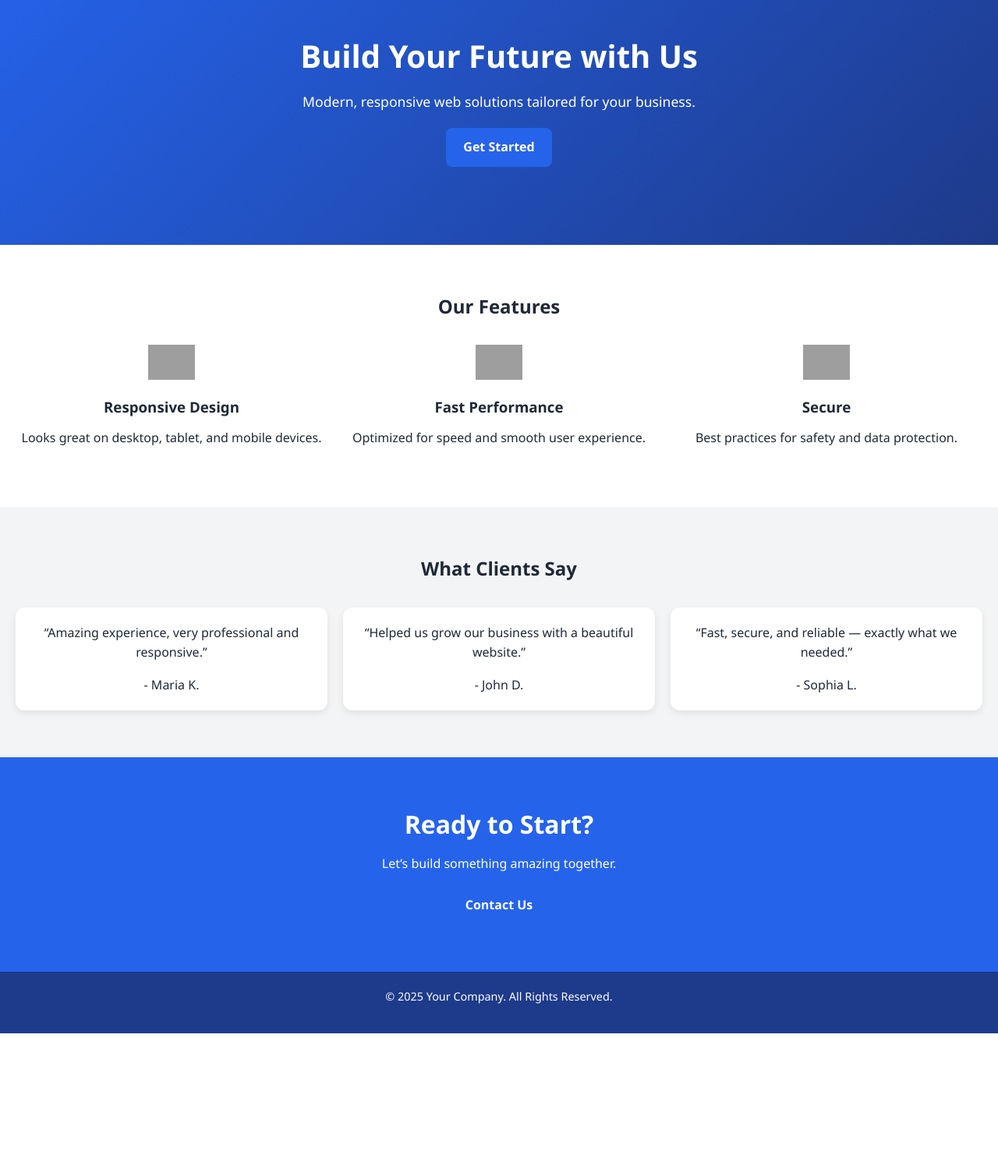
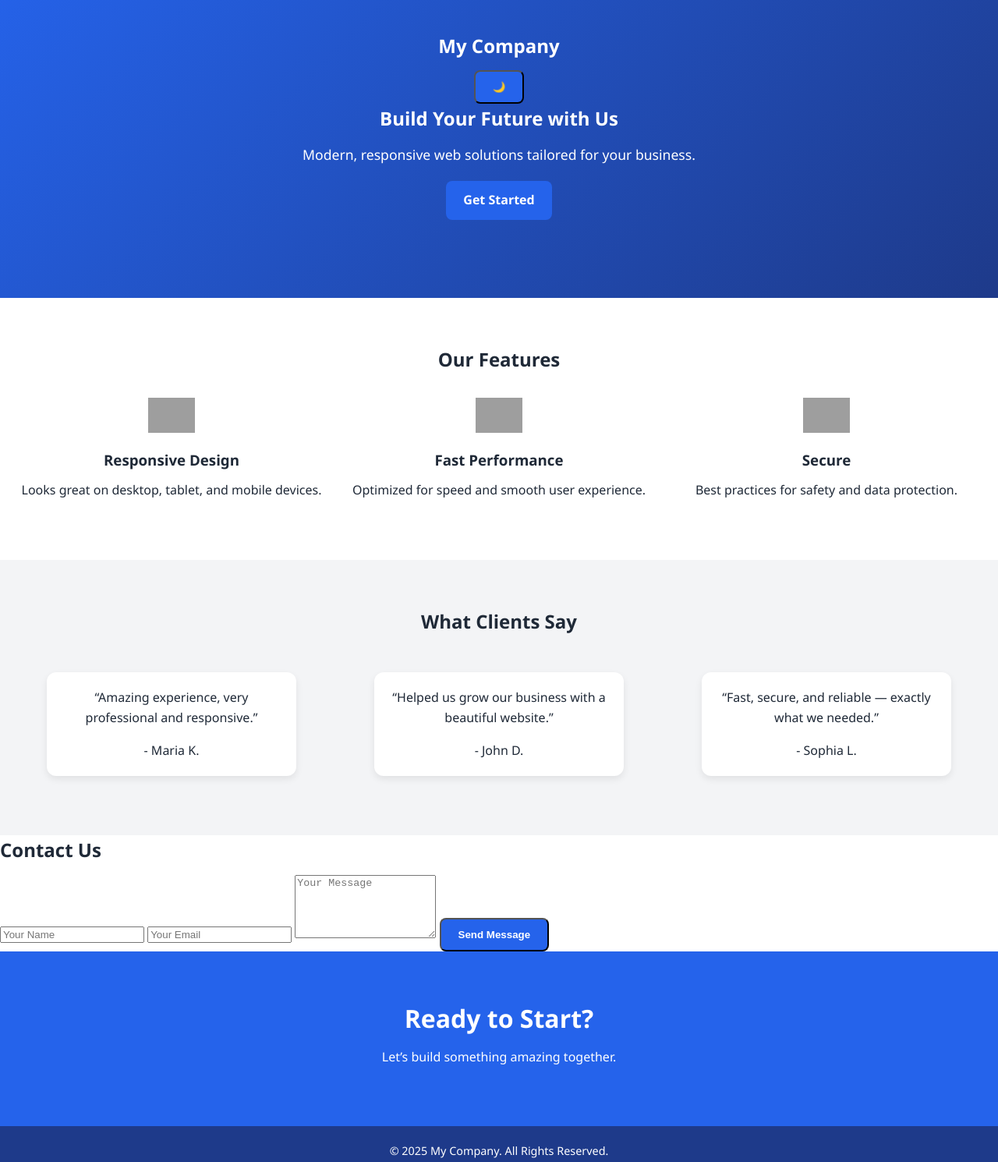
Before and after one commit to NikosAg704/Landing-Page, a plain HTML site: page index.html in a window 1280 px wide. Shown: the part 60-1550 px from the top of the page at 78% size. Before the commit the page ends 1385 px from the top, so only its background shows below. Drawn offline with Linux system fonts and the light colour scheme; grey boxes are pictures that could not be loaded.

Commit message:
index.html

```diff
--- a/index.html
+++ b/index.html
@@ -1,40 +1,47 @@
 <!DOCTYPE html>
 <html lang="en">
 <head>
-  <meta charset="UTF-8">
-  <meta name="viewport" content="width=device-width, initial-scale=1.0">
+  <meta charset="UTF-8" />
+  <meta name="viewport" content="width=device-width, initial-scale=1.0" />
   <title>Landing Page</title>
-  <link rel="stylesheet" href="style.css">
+  <meta name="description" content="A modern, responsive landing page built with HTML, CSS, and JavaScript.">
+  <link href="https://fonts.googleapis.com/css2?family=Poppins:wght@400;600;700&display=swap" rel="stylesheet">
+  <link rel="stylesheet" href="style.css" />
 </head>
 <body>
-  <!-- Hero Section -->
+  <!-- Header -->
   <header class="hero">
+    <nav class="navbar">
+      <h1 class="logo">My Company</h1>
+      <button id="theme-toggle" class="btn small">🌙</button>
+    </nav>
     <div class="hero-content">
-      <h1>Build Your Future with Us</h1>
+      <h2>Build Your Future with Us</h2>
       <p>Modern, responsive web solutions tailored for your business.</p>
       <a href="#features" class="btn">Get Started</a>
     </div>
   </header>
 
-  <!-- Features Section -->
+  <!-- Features -->
+  <main>
     <section id="features" class="features">
       <h2>Our Features</h2>
       <div class="features-grid">
-      <div class="feature">
-        <img src="https://cdn-icons-png.flaticon.com/512/992/992651.png" alt="Responsive">
+        <article class="feature fade-in">
+          <img src="https://cdn-icons-png.flaticon.com/512/992/992651.png" alt="Responsive" />
           <h3>Responsive Design</h3>
           <p>Looks great on desktop, tablet, and mobile devices.</p>
-      </div>
-      <div class="feature">
-        <img src="https://cdn-icons-png.flaticon.com/512/1827/1827504.png" alt="Fast">
+        </article>
+        <article class="feature fade-in">
+          <img src="https://cdn-icons-png.flaticon.com/512/1827/1827504.png" alt="Fast" />
           <h3>Fast Performance</h3>
           <p>Optimized for speed and smooth user experience.</p>
-      </div>
-      <div class="feature">
-        <img src="https://cdn-icons-png.flaticon.com/512/3135/3135715.png" alt="Secure">
+        </article>
+        <article class="feature fade-in">
+          <img src="https://cdn-icons-png.flaticon.com/512/3135/3135715.png" alt="Secure" />
           <h3>Secure</h3>
           <p>Best practices for safety and data protection.</p>
-      </div>
+        </article>
       </div>
     </section>
 
@@ -42,31 +49,42 @@
     <section class="testimonials">
       <h2>What Clients Say</h2>
       <div class="testimonials-grid">
-      <div class="testimonial">
+        <blockquote class="testimonial fade-in">
           <p>“Amazing experience, very professional and responsive.”</p>
           <span>- Maria K.</span>
-      </div>
-      <div class="testimonial">
+        </blockquote>
+        <blockquote class="testimonial fade-in">
           <p>“Helped us grow our business with a beautiful website.”</p>
           <span>- John D.</span>
-      </div>
-      <div class="testimonial">
+        </blockquote>
+        <blockquote class="testimonial fade-in">
           <p>“Fast, secure, and reliable — exactly what we needed.”</p>
           <span>- Sophia L.</span>
-      </div>
+        </blockquote>
       </div>
     </section>
+
+    <!-- Contact Form -->
+    <section id="contact" class="contact">
+      <h2>Contact Us</h2>
+      <form action="https://formspree.io/f/mkgvlwor" method="POST" class="fade-in">
+        <input type="text" name="name" placeholder="Your Name" required />
+        <input type="email" name="email" placeholder="Your Email" required />
+        <textarea name="message" rows="5" placeholder="Your Message" required></textarea>
+        <button type="submit" class="btn">Send Message</button>
+      </form>
+    </section>
+  </main>
 
   <!-- Call to Action -->
   <section class="cta">
     <h2>Ready to Start?</h2>
     <p>Let’s build something amazing together.</p>
-    <a href="#contact" class="btn">Contact Us</a>
   </section>
 
   <!-- Footer -->
-  <footer id="contact" class="footer">
-    <p>© 2025 Your Company. All Rights Reserved.</p>
+  <footer class="footer">
+    <p>© 2025 My Company. All Rights Reserved.</p>
   </footer>
 
   <script src="script.js"></script>
```
Lines whose indentation alone changed are shown as unchanged.
